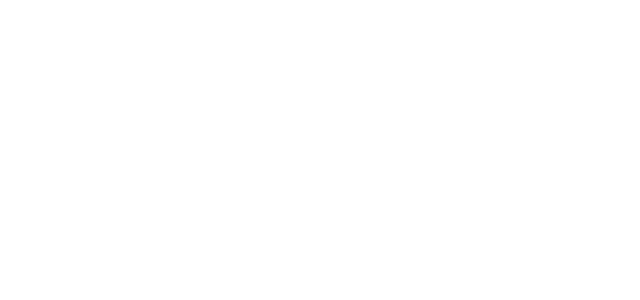
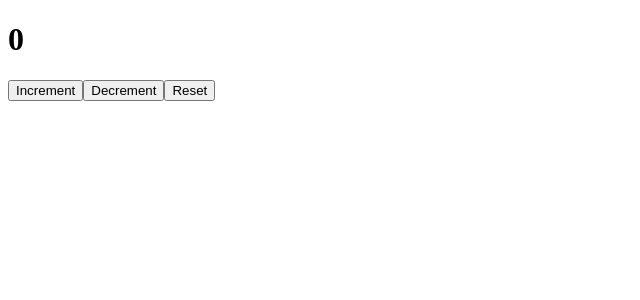
Before and after one commit to GOATst3/Esercizi-React, a React (Create React App) app in the folder react-app/: page / in a window 1280 px wide. Shown: the top 300 px of the page, without its empty margins (0-640 px from the left). Built offline with nearby package versions, Linux system fonts and the light colour scheme.

Commit message:
es70 done

```diff
--- a/react-app/src/App.js
+++ b/react-app/src/App.js
@@ -1,7 +1,8 @@
+import Counter from './Counter'
 function App() {
   return (
     <div className="App">
-
+      <Counter/>
     </div>
   );
 }
--- /dev/null
+++ b/react-app/src/Counter.js
@@ -0,0 +1,12 @@
+import { useCounter } from "./UseCounter";
+export default function Counter(){
+    const {counter,increment,decrement,reset}=useCounter()
+    return(
+        <>
+        <h1>{counter}</h1>
+        <button onClick={increment}>Increment</button>
+        <button onClick={decrement}>Decrement</button>
+        <button onClick={reset}>Reset</button>
+        </>
+    )
+}
--- /dev/null
+++ b/react-app/src/UseCounter.js
@@ -0,0 +1,12 @@
+import {useState} from 'react'
+
+export function useCounter(initialValue=0){
+
+    const [counter,setCounter]=useState(initialValue);
+
+    const increment = () => setCounter(c => c + 1)
+    const decrement = () => setCounter(c=>c-1)
+    const reset = () => setCounter(initialValue)
+
+    return {counter,increment,decrement,reset}
+}
```
Also changed, not shown: react-app/Custom Hooks 01.txt (added).
